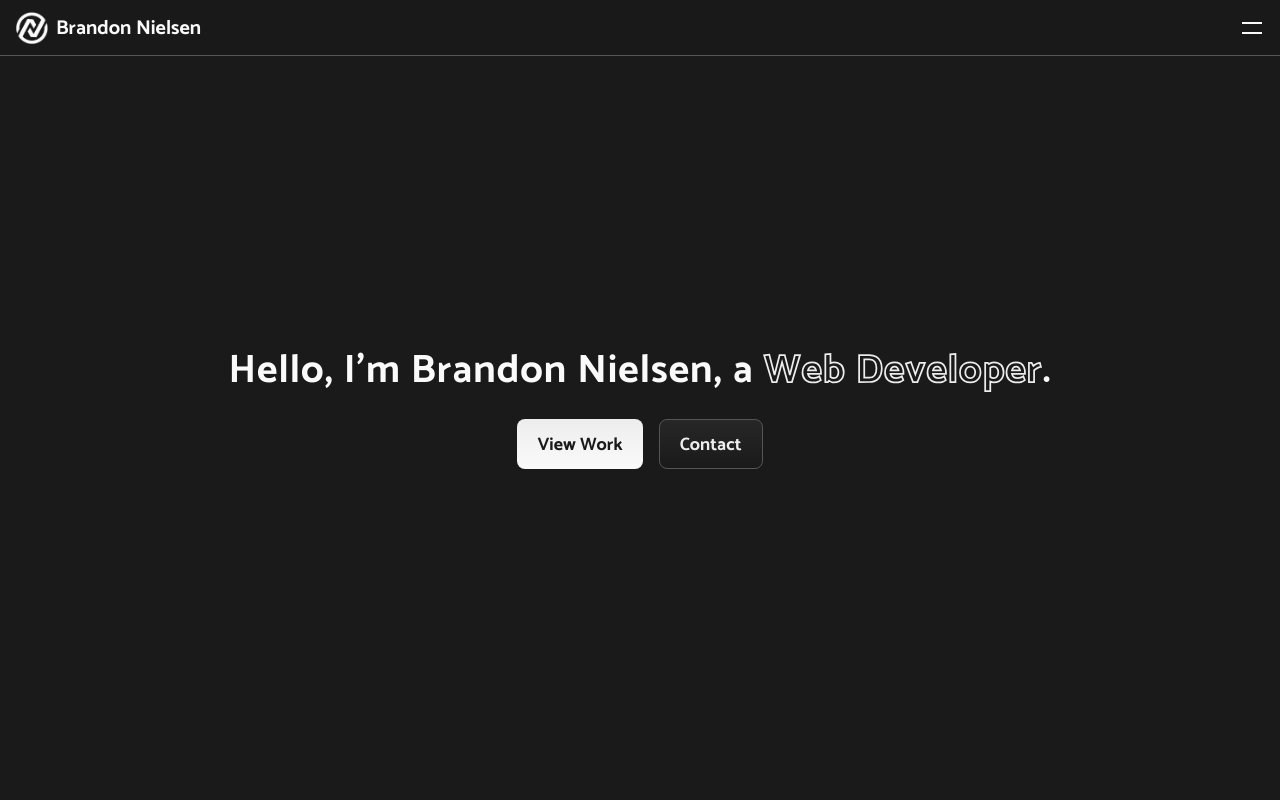
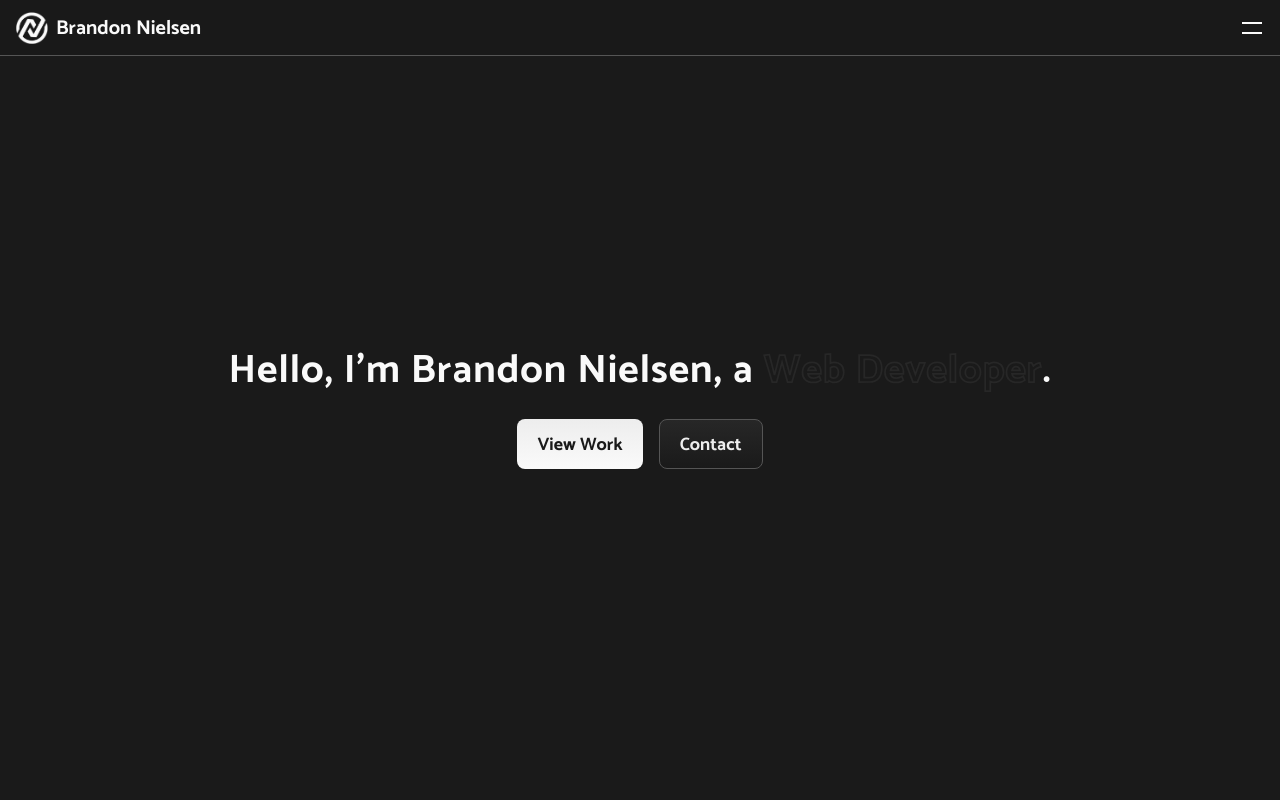
Before and after one commit to bnielsencodes/bnielsen.dev-v2, a Next.js app: page / in a window 1280 px wide. Shown: the top 800 px of the page. Built offline with nearby package versions, Linux system fonts and the light colour scheme.

Commit message:
Update header-text-stroke

```diff
--- a/app/globals.css
+++ b/app/globals.css
@@ -26,8 +26,12 @@ body {
     rgb(var(--background-start-rgb));
 }
 
+.header-text-stroke--dark {
+  -webkit-text-stroke: 1.75px #ededed;
+}
+
 .header-text-stroke {
-  -webkit-text-stroke: 1.75px #ededed;
+  -webkit-text-stroke: 1.75px #272727;
 }
 
 .avatar {
```
